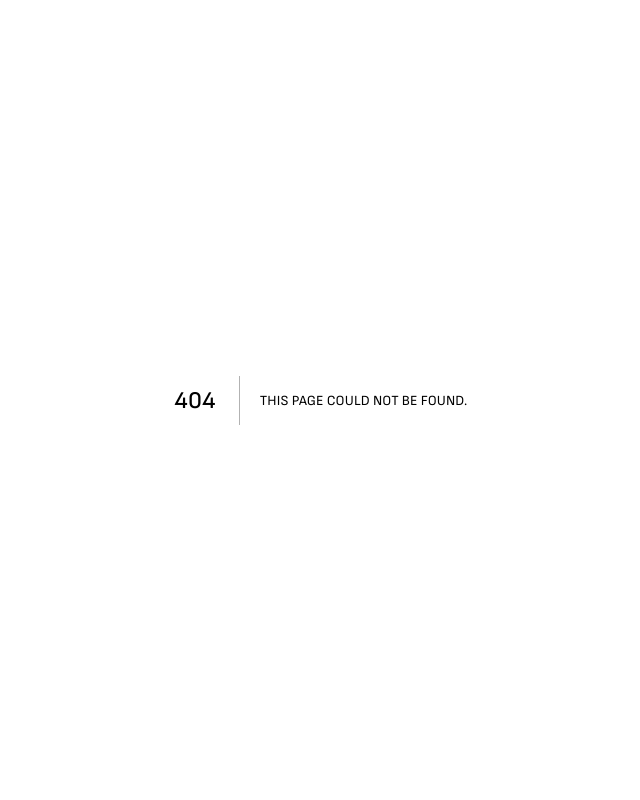
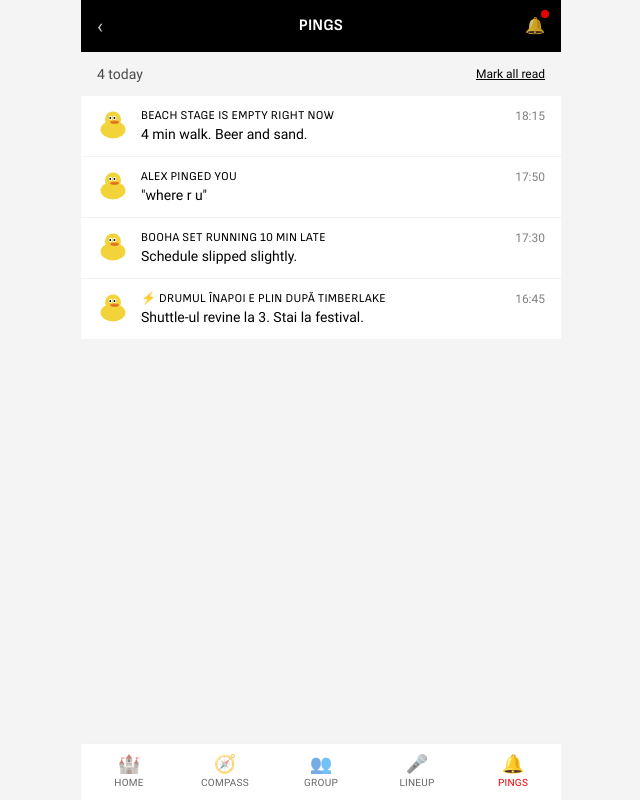
Before and after one commit to VoicAndrei/electric-castle-cluj-ai-buildathon, a Next.js app in the folder bonti/: page /app/notifications in a window 1280 px wide. Before the commit this address had no page. Shown: the whole page, without its empty margins (319-959 px from the left). Built offline with nearby package versions, Linux system fonts and the light colour scheme.

Commit message:
feat(notifications): ping row + global toast + /app/notifications page

```diff
--- a/bonti/src/app/app/layout.tsx
+++ b/bonti/src/app/app/layout.tsx
@@ -1,4 +1,5 @@
 import { AppTabbar } from "@/components/app-tabbar";
+import { GlobalPingToast } from "@/components/global-ping-toast";
 
 export default function AppLayout({ children }: { children: React.ReactNode }) {
   return (
@@ -8,6 +9,7 @@ export default function AppLayout({ children }: { children: React.ReactNode }) {
       <div className="mx-auto w-full max-w-[480px]">
         <AppTabbar />
       </div>
+      <GlobalPingToast />
     </div>
   );
 }
--- /dev/null
+++ b/bonti/src/app/app/notifications/page.tsx
@@ -0,0 +1,31 @@
+"use client";
+
+import { AppHeader } from "@/components/app-header";
+import { PingRow } from "@/components/ping-row";
+import { useFestivalStore } from "@/lib/festival/store";
+
+export default function NotificationsPage() {
+  const pings = useFestivalStore(s => s.pings);
+  const markAllRead = useFestivalStore(s => s.markAllPingsRead);
+  const unread = pings.filter(p => !p.read).length;
+
+  return (
+    <>
+      <AppHeader title="Pings" showBack unread={unread} />
+      <div className="px-4 pt-3 flex items-center justify-between">
+        <p className="text-bonti-text/70 font-roboto text-sm">{pings.length} today</p>
+        {unread > 0 && (
+          <button
+            onClick={markAllRead}
+            className="text-xs font-roboto underline text-bonti-text"
+          >
+            Mark all read
+          </button>
+        )}
+      </div>
+      <div className="mt-3">
+        {pings.map(p => <PingRow key={p.id} ping={p} />)}
+      </div>
+    </>
+  );
+}
--- /dev/null
+++ b/bonti/src/components/global-ping-toast.tsx
@@ -0,0 +1,24 @@
+"use client";
+
+import { useEffect, useRef, useState } from "react";
+import { useFestivalStore, type StoredPing } from "@/lib/festival/store";
+import { PingToast } from "@/components/ping-toast";
+
+export function GlobalPingToast() {
+  const pings = useFestivalStore(s => s.pings);
+  const [active, setActive] = useState<StoredPing | null>(null);
+  const seen = useRef<Set<string>>(new Set(pings.map(p => p.id)));
+
+  useEffect(() => {
+    // When a new ping id appears that we haven't seen, toast it.
+    for (const p of pings) {
+      if (!seen.current.has(p.id)) {
+        seen.current.add(p.id);
+        setActive(p);
+        return;
+      }
+    }
+  }, [pings]);
+
+  return <PingToast ping={active} onDismiss={() => setActive(null)} />;
+}
--- /dev/null
+++ b/bonti/src/components/ping-row.tsx
@@ -0,0 +1,28 @@
+import Link from "next/link";
+import { BontiAvatar } from "@/components/bonti-avatar";
+import type { StoredPing } from "@/lib/festival/store";
+
+function formatTime(iso: string): string {
+  return new Date(iso).toLocaleTimeString("en-GB", { hour: "2-digit", minute: "2-digit" });
+}
+
+export function PingRow({ ping }: { ping: StoredPing }) {
+  const row = (
+    <div className={[
+      "flex items-start gap-3 px-4 py-3 border-b border-black/5",
+      ping.read ? "opacity-70" : "bg-bonti-surface",
+    ].join(" ")}>
+      <BontiAvatar size="sm" animated={false} />
+      <div className="flex-1 min-w-0">
+        <p className="text-bonti-text font-sofia uppercase text-xs tracking-wide truncate">
+          {ping.title}
+        </p>
+        <p className="text-bonti-text font-roboto text-sm truncate">{ping.body}</p>
+      </div>
+      <span className="text-bonti-text/50 text-xs font-roboto">
+        {formatTime(ping.received_at)}
+      </span>
+    </div>
+  );
+  return ping.deeplink ? <Link href={ping.deeplink}>{row}</Link> : row;
+}
--- /dev/null
+++ b/bonti/src/components/ping-toast.tsx
@@ -0,0 +1,60 @@
+"use client";
+
+import { AnimatePresence, motion } from "framer-motion";
+import Link from "next/link";
+import { useEffect, useState } from "react";
+import { BontiAvatar } from "@/components/bonti-avatar";
+import type { StoredPing } from "@/lib/festival/store";
+
+export function PingToast({ ping, onDismiss }: { ping: StoredPing | null; onDismiss: () => void }) {
+  const [shown, setShown] = useState(false);
+  // Track the last ping id we activated for. Updating state during render based
+  // on prop changes is the official React idiom and avoids set-state-in-effect.
+  const [lastPingId, setLastPingId] = useState<string | null>(null);
+
+  if (ping && ping.id !== lastPingId) {
+    setLastPingId(ping.id);
+    setShown(true);
+  }
+
+  // Auto-dismiss timer.
+  useEffect(() => {
+    if (!ping || !shown) return;
+    const t = setTimeout(() => setShown(false), 6_000);
+    return () => clearTimeout(t);
+  }, [ping, shown]);
+
+  // After exit animation completes, clear the ping.
+  useEffect(() => {
+    if (!shown && ping) {
+      const t = setTimeout(onDismiss, 300);
+      return () => clearTimeout(t);
+    }
+  }, [shown, ping, onDismiss]);
+
+  return (
+    <AnimatePresence>
+      {ping && shown && (
+        <motion.div
+          initial={{ y: -80, opacity: 0 }}
+          animate={{ y: 0, opacity: 1 }}
+          exit={{ y: -80, opacity: 0 }}
+          transition={{ type: "spring", stiffness: 300, damping: 28 }}
+          className="fixed inset-x-3 top-3 z-50 mx-auto max-w-[460px] bg-bonti-toolbar text-white rounded-xl shadow-lg px-3 py-2 flex items-center gap-3"
+        >
+          <BontiAvatar size="sm" animated />
+          <Link href={ping.deeplink ?? "/app/notifications"} className="flex-1 min-w-0">
+            <p className="font-sofia uppercase text-xs tracking-wide truncate">{ping.title}</p>
+            <p className="font-roboto text-sm truncate opacity-90">{ping.body}</p>
+          </Link>
+          <button
+            type="button"
+            onClick={() => setShown(false)}
+            aria-label="Dismiss"
+            className="text-white/60 hover:text-white px-1"
+          >×</button>
+        </motion.div>
+      )}
+    </AnimatePresence>
+  );
+}
```
